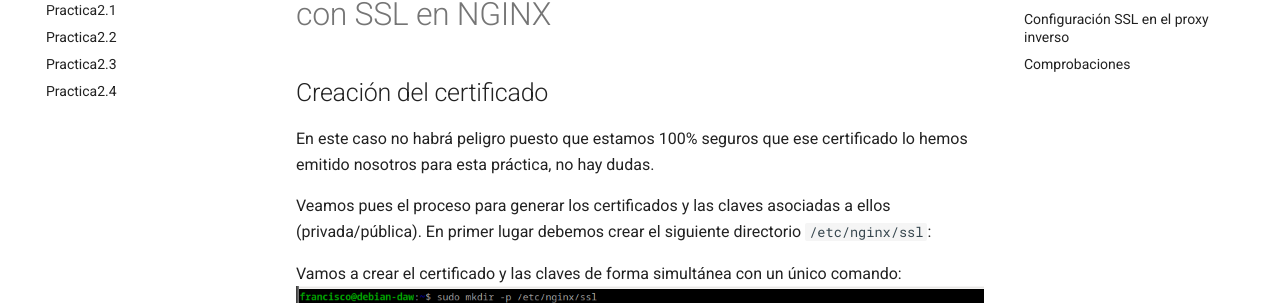
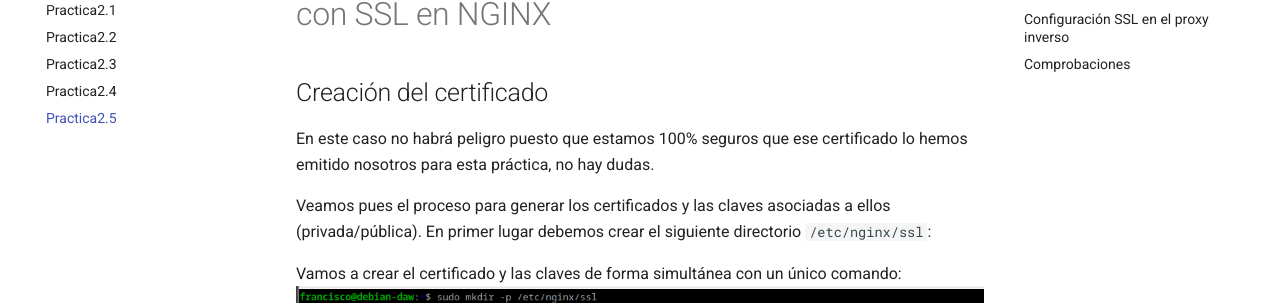
Before and after one commit to franciscohumanez/Despliegue, an MkDocs documentation site: the page built from docs/practica5.md, in a window 1280 px wide. Shown: the part 146-449 px from the top of the page. Built offline with MkDocs 1.6.1 and Material for MkDocs 9.7.7, drawn with Linux system fonts in a browser that asks for light colours.

Commit message:
agregar la practica al indice

```diff
--- a/mkdocs.yml
+++ b/mkdocs.yml
@@ -7,3 +7,4 @@ nav:
  - Practica2.2: practica2.md
  - Practica2.3: pracitca3.md
  - Practica2.4: practica4.md
+ - Practica2.5: practica5.md
```
